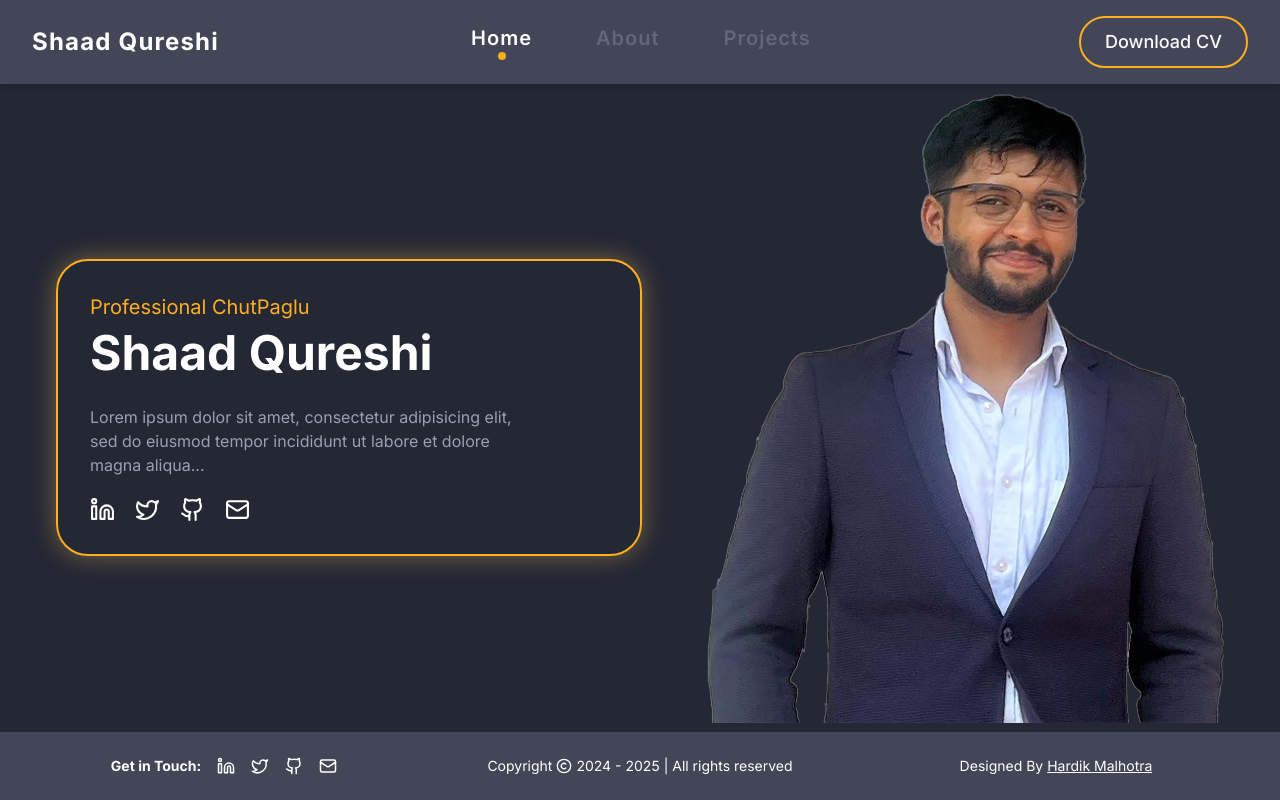
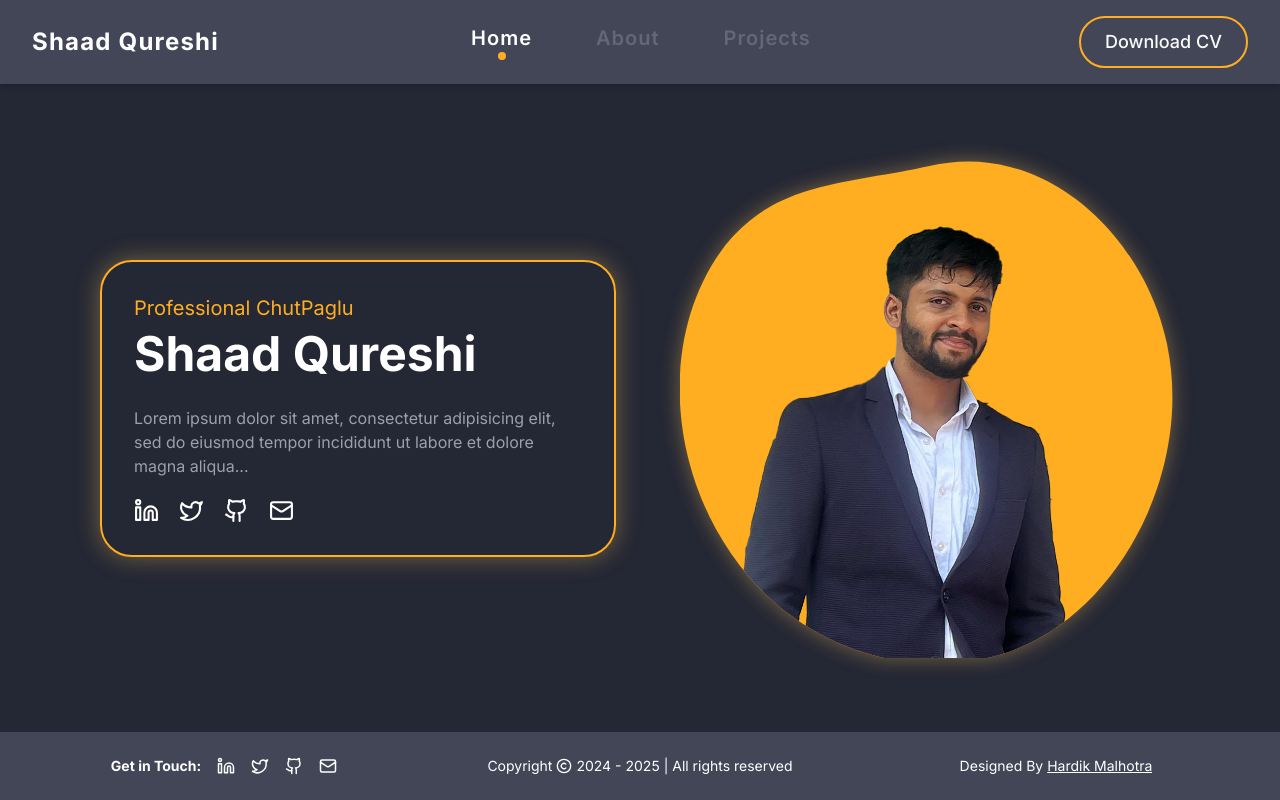
Before and after one commit to shaadqrsh/shaad-portfolio, a Next.js app: page /home in a window 1280 px wide. Built offline with nearby package versions, Linux system fonts and the light colour scheme.

Commit message:
Abstract image bg

```diff
--- a/src/app/(main)/home/page.tsx
+++ b/src/app/(main)/home/page.tsx
@@ -2,7 +2,65 @@
 import Reveal from "@/components/Reveal";
 import { homePara } from "@/lib/Data";
 import { links } from "@/lib/header";
-import { motion } from "motion/react";
+import { motion, HTMLMotionProps } from "motion/react";
+
+interface ImageWithAbstractShapeProps extends HTMLMotionProps<'div'> {
+  src: string;
+  alt: string;
+  backgroundColor?: string;
+}
+
+const ImageWithAbstractShape: React.FC<ImageWithAbstractShapeProps> = ({
+  src,
+  alt,
+  backgroundColor = 'var(--color-shaad-600)',
+  ...props
+}) => {
+  const clipPathUrl = "/abstract.svg#myAbstractClip";
+
+  return (
+    <motion.div
+      style={{
+        position: 'relative',
+        width: '500px',
+        height: '500px',
+        filter: 'drop-shadow(0 0 10px rgba(252, 195, 90, 0.4))',
+        WebkitFilter: 'drop-shadow(0 0 10px rgba(252, 195, 90, 0.4))',
+      }}
+      className="w-full max-w-lg mx-auto md:mx-0"
+      {...props}
+    >
+
+      <motion.div
+        style={{
+          position: 'absolute',
+          top: 0,
+          left: 0,
+          width: '100%',
+          height: '100%',
+          clipPath: `url(${clipPathUrl})`,
+          WebkitClipPath: `url(${clipPathUrl})`,
+          backgroundColor: backgroundColor,
+        }}
+      />
+
+      <motion.img
+        src={src}
+        alt={alt}
+        style={{
+          position: 'absolute',
+          top: 0,
+          left: 0,
+          width: '100%',
+          height: '100%',
+          clipPath: `url(${clipPathUrl})`,
+          WebkitClipPath: `url(${clipPathUrl})`,
+          objectFit: 'cover',
+        }}
+      />
+    </motion.div>
+  );
+};
 
 const Home = () => {
   return (
@@ -68,10 +126,9 @@ const Home = () => {
         </motion.div>
 
         <div className="flex-1 ml-4 max-sm:mx-auto">
-          <motion.img
-            src="/shaad3.png"
+          <ImageWithAbstractShape
+            src="/shaad2.png"
             alt="Shaad Qureshi"
-            className="w-full min-md:h-full"
           />
         </div>
       </motion.div>
```
Also changed, not shown: public/abstract.svg (added).
